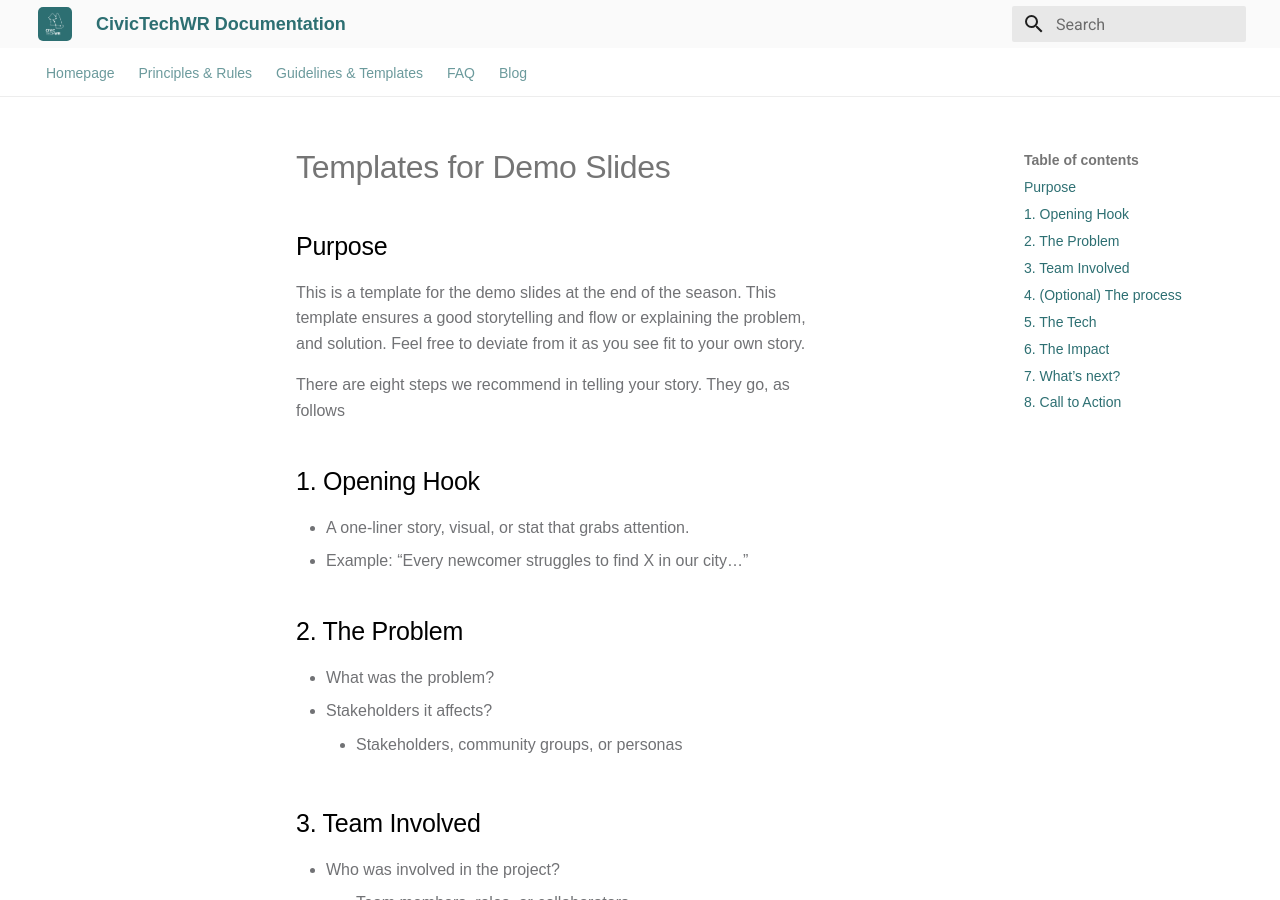
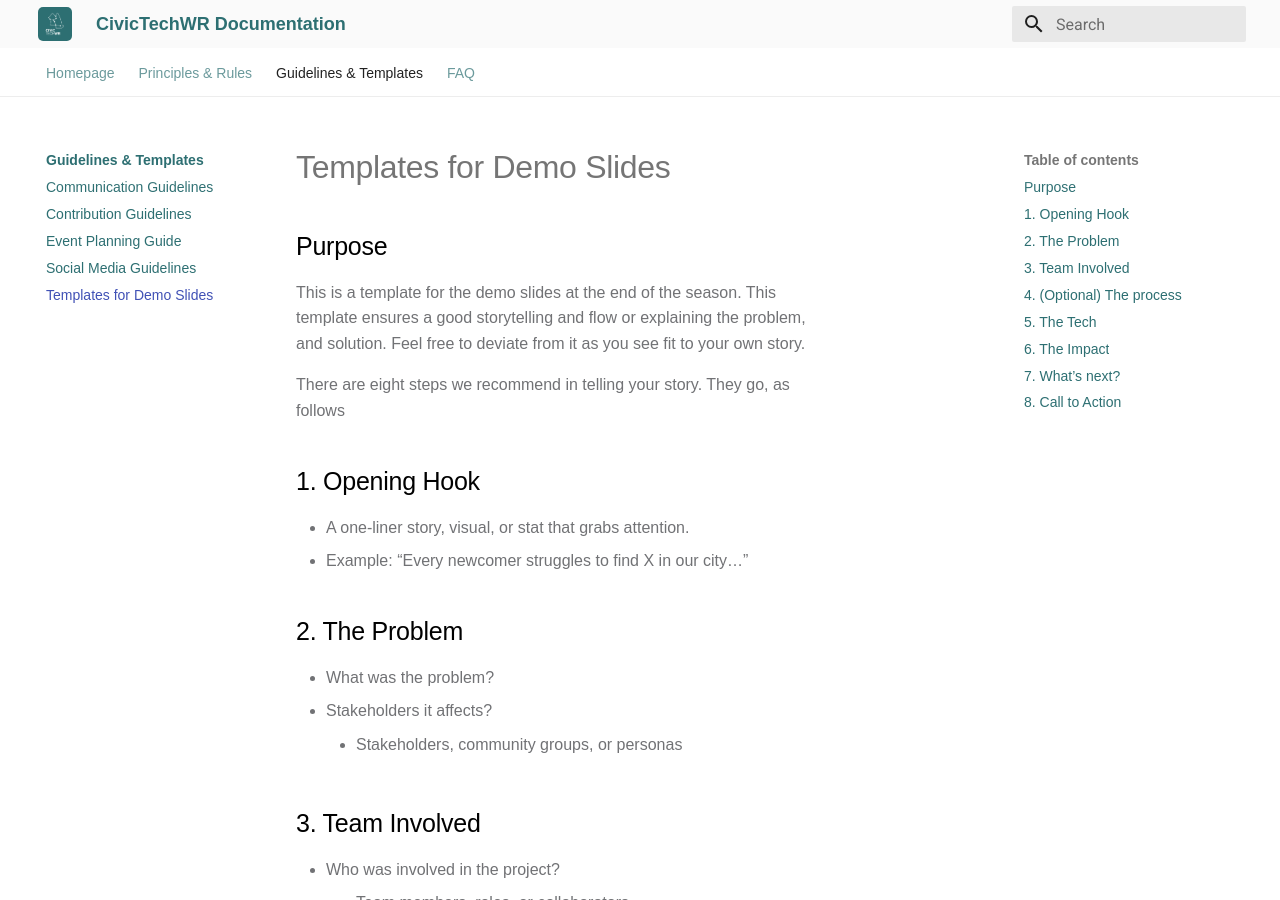
Before and after one commit to CivicTechWR/CTWR-Organization-Documentation, an MkDocs documentation site: the page built from docs/Guidelines_&_Templates/Demo_Slides_Template.md, in a window 1280 px wide and 900 px high. Built offline with MkDocs 1.6.1 and Material for MkDocs 9.7.7, drawn with Linux system fonts in a browser that asks for light colours.

Commit message:
fixing nav bug

```diff
--- a/mkdocs.yml
+++ b/mkdocs.yml
@@ -50,17 +50,16 @@ nav:
     - policies/index.md
     - policies/Code_of_Conduct.md
     - policies/Diversity_and_Inclusion_Policy.md
+    - policies/PrivacyPolicy.md
   - Guidelines & Templates:
     - Guidelines_&_Templates/index.md
     - Guidelines_&_Templates/Communication_Guidelines.md
     - Guidelines_&_Templates/Contribution_Guidelines.md
-    - Guidelines_&_Templates/PrivacyPolicy.md
     - Guidelines_&_Templates/Event_Planning_Guide.md
     - Guidelines_&_Templates/SocialMedia_Guidelines.md
+    - Guidelines_&_Templates/Demo_Slides_Template.md
   - FAQ:
     - FAQ.md
-  - Blog:
-    - blog/index.md
 
 markdown_extensions:
   - toc:
```
